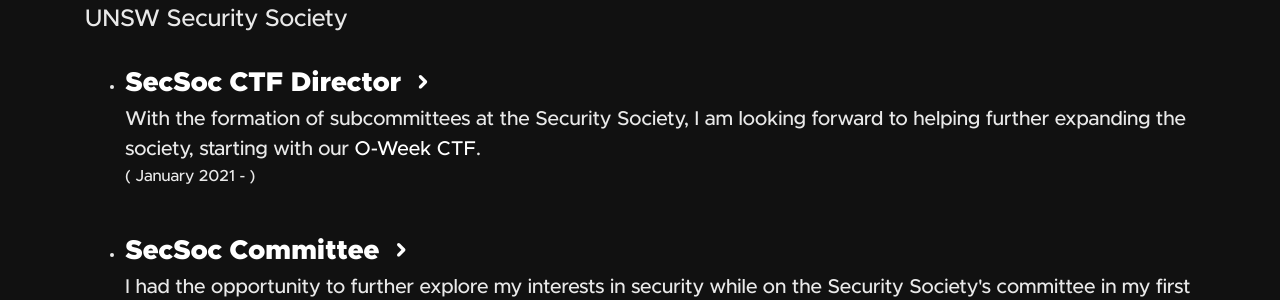
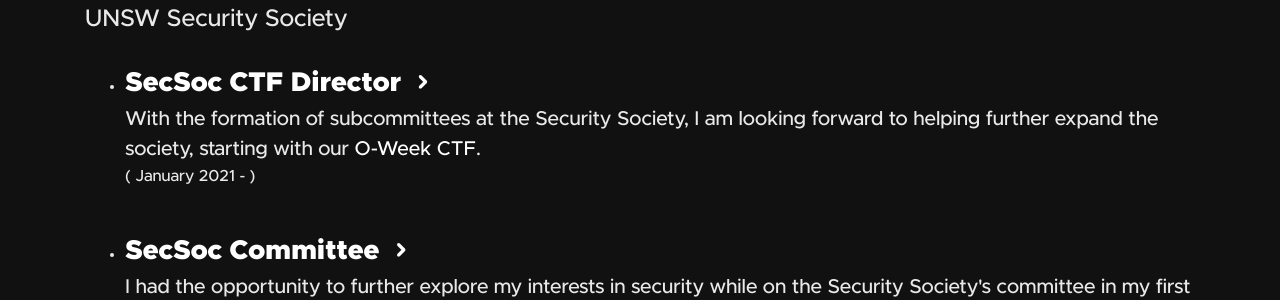
Before and after one commit to jeffreydyao/abiramen.github.io, a Jekyll site: the page built from projects.html, in a window 1280 px wide and 900 px high. Shown: the part 177-477 px from the top of the window. Built offline with Jekyll 4.4.1, drawn with Linux system fonts in a browser that asks for light colours; nearby versions of some CDN libraries.

Commit message:
Fix typo

```diff
--- a/_data/projects.yaml
+++ b/_data/projects.yaml
@@ -4,7 +4,7 @@
     - title: SecSoc CTF Director
       time: January 2021 -
       short: secsoc-2021
-      desc: "With the formation of subcommittees at the Security Society, I am looking forward to helping further expanding the society, starting with our <a href='https://github.com/unswsecuritysociety/2021-oweek-ctf' rel='noopener noreferrer nofollower'>O-Week CTF</a>."
+      desc: "With the formation of subcommittees at the Security Society, I am looking forward to helping further expand the society, starting with our <a href='https://github.com/unswsecuritysociety/2021-oweek-ctf' rel='noopener noreferrer nofollower'>O-Week CTF</a>."
       permalink: https://unswsecurity.com/team
     - title: SecSoc Committee
       time: April 2020 - December 2020
```
